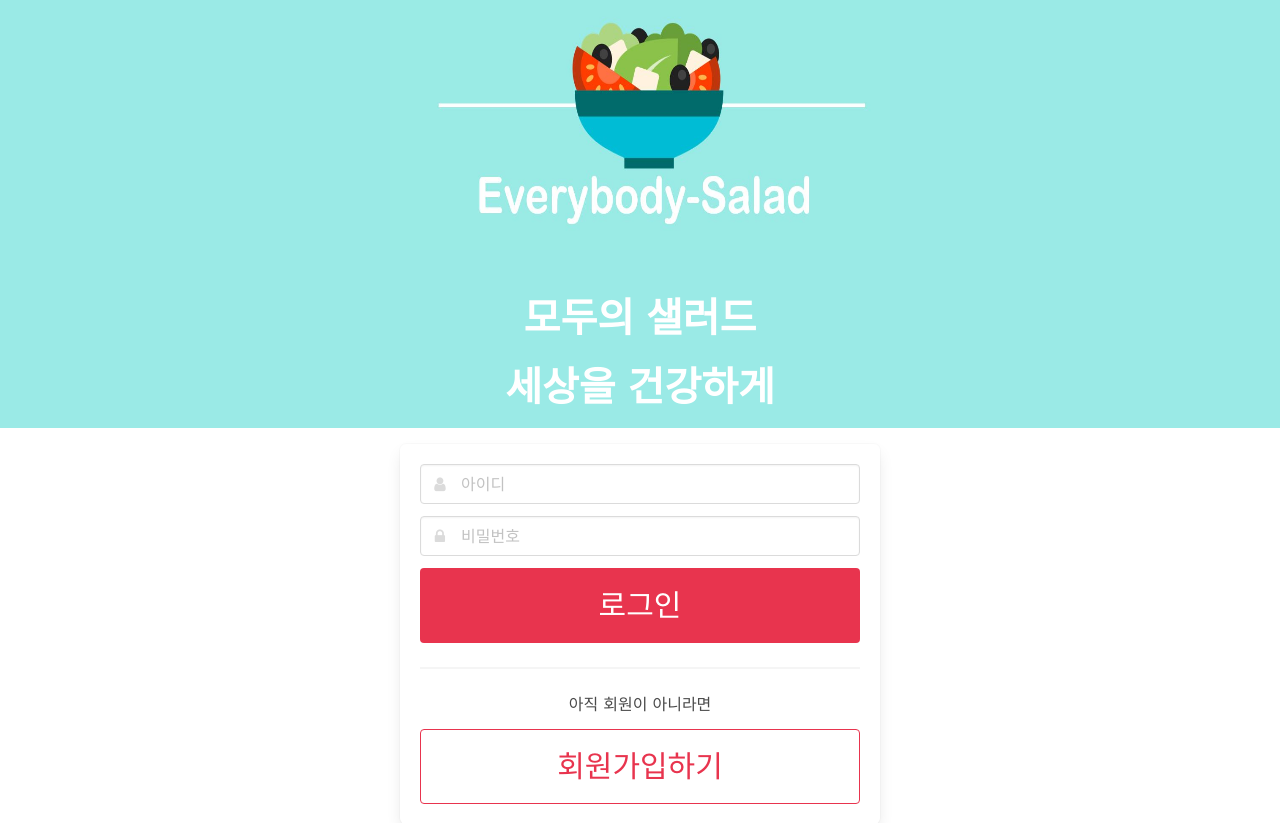
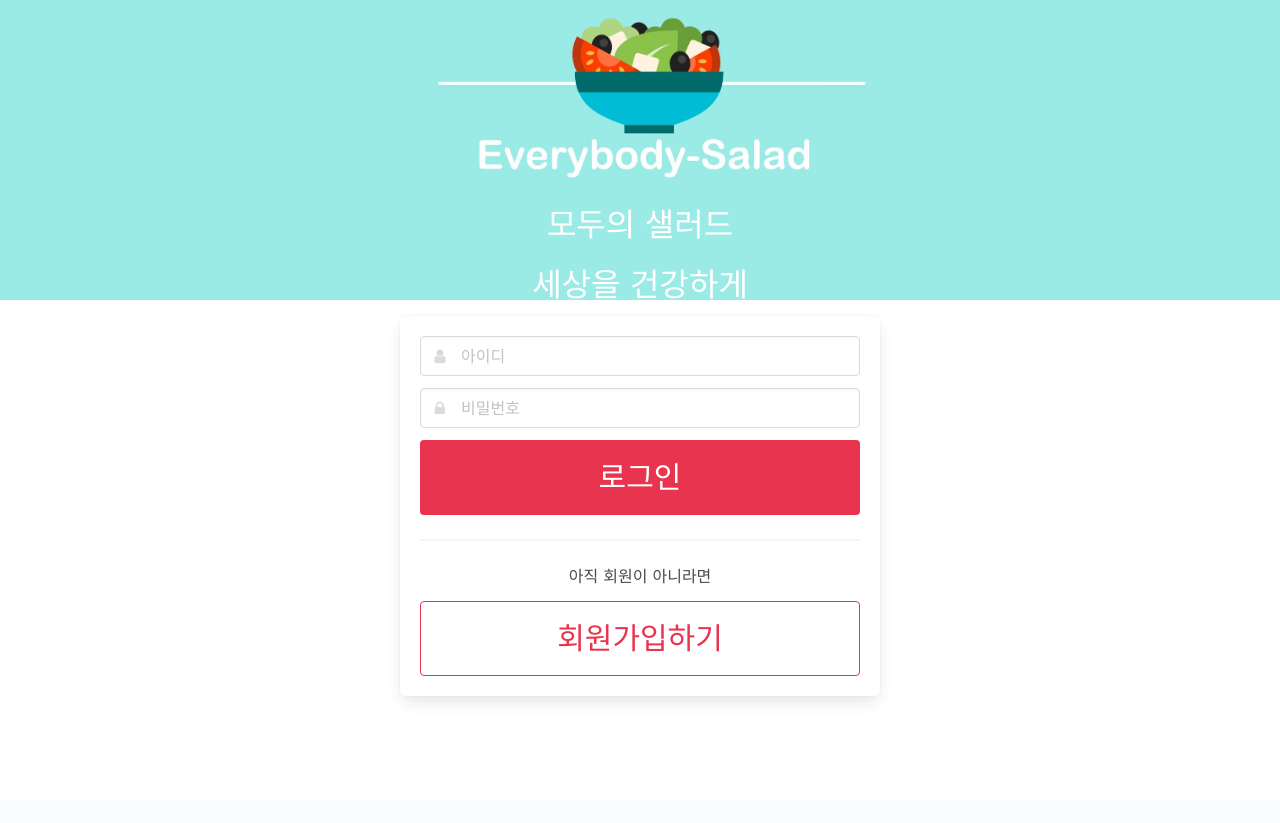
Before and after one commit to ombreman/everybody_salad, a Flask app: page /login in a window 1280 px wide. Shown: the top 823 px of the page. After the commit the page ends 701 px from the top, so only its background shows below. Run offline with Flask 2, Linux system fonts and the light colour scheme; some libraries are stand-ins or nearby versions; some web fonts are replaced.

Commit message:
salad login html 4th

```diff
--- a/templates/login.html
+++ b/templates/login.html
@@ -41,8 +41,10 @@
 
             .title {
                 color: white;
+                font-weight: lighter;
+                {#margin-top:0px;#}
+                {#margin-bottom:0px;#}
                 font-family: 'Jua', sans-serif;
-                font-size:40px;
             }
 
             .subtitle {
@@ -74,6 +76,7 @@
                 color: gray;
             }
             .hero{
+                height:300px;
                 background-color:#9AEAE6;
             }
             {#.title.is-sparta{#}
@@ -300,7 +303,7 @@
     <body>
         <section class="hero is-#9AEAE6">
             <img src="{{ url_for('static', filename='logo.jpeg') }}" class="salad-img">
-            <div class="hero-body has-text-centered" style="padding-bottom:1rem;margin:auto;font-size:50px;">
+            <div class="hero-body has-text-centered" style="padding-bottom:1rem;padding-top:10px;font-size:40px;">
                 <h1 class="title">모두의 샐러드</h1>
                 <h2 class="title">세상을 건강하게</h2>
             </div>
```
